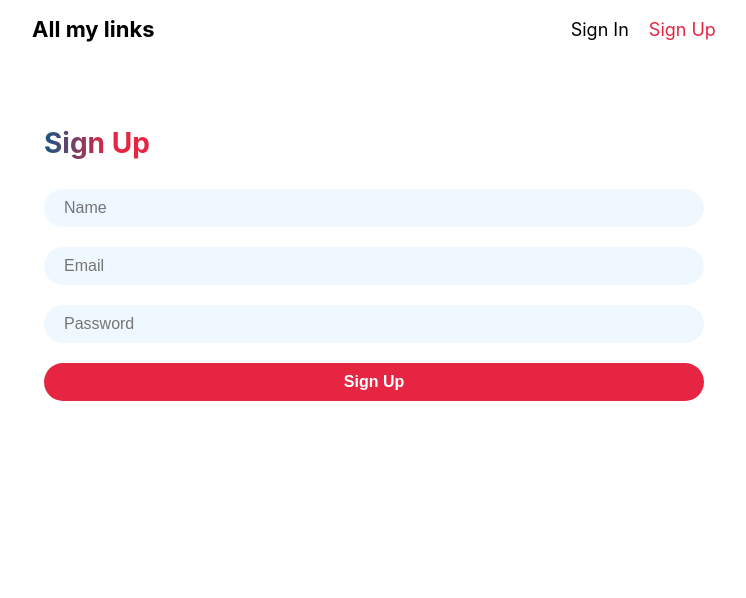
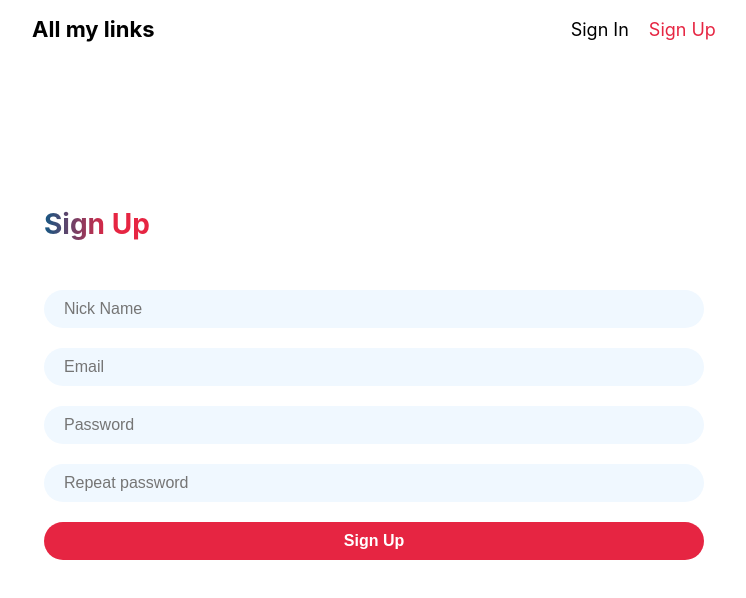
Before and after one commit to Oliver-G-R/all-my-links-front, a Vue app: page /signUp in a window 1280 px wide. Shown: the top 598 px of the page, without its empty margins (266-1012 px from the left). Built offline with nearby package versions, Linux system fonts and the light colour scheme.

Commit message:
add: validation

```diff
--- a/package.json
+++ b/package.json
@@ -8,6 +8,8 @@
     "preview": "vite preview"
   },
   "dependencies": {
+    "@vuelidate/core": "^2.0.0-alpha.41",
+    "@vuelidate/validators": "^2.0.0-alpha.29",
     "axios": "^0.27.2",
     "vue": "^3.2.25",
     "vue-router": "4"
--- a/src/components/FormAuth.vue
+++ b/src/components/FormAuth.vue
@@ -1,7 +1,9 @@
 <script  lang="ts" setup>
     import { reactive, ref } from 'vue'
+    import { useValidateAuthForm } from '../composables/useValidateAuthForm'
     import Alert from './Alert.vue'
     import authServices from '../services/Auth'
+    import { IinputData } from '../models/FormAuth/index'
 
     interface Props{
         typeForm: 'sign-in' | 'sign-up'
@@ -11,12 +13,15 @@
 
     const error = ref('')
 
-    const inputData = reactive({
+    const inputData = reactive<IinputData>({
         email: '',
         password: '',
         nickName: '',
-        nickNameOrEmail: ''
+        nickNameOrEmail: '',
+        repeatPassword: ''
     })
+
+    const { v$, state } = useValidateAuthForm(inputData)
 
     const setErrors = (err: Array<string> | string) => {
         error.value = typeof err === 'string'
@@ -24,7 +29,24 @@
             : err[0]
     }
 
+    const checkAllErros = ():boolean => {
+        if (props.typeForm === 'sign-up') {
+            if (v$.value.nickName.$error || v$.value.password.$error || v$.value.email.$error || v$.value.repeatPassword.$error) {
+                return false
+            }
+            return true
+        } else {
+            if (!v$.value.nickNameOrEmail.$error || !v$.value.password.$error) {
+                return true
+            }
+            return false
+        }
+    }
+
     const handleSubmit = async () => {
+        v$.value.$validate()
+        const validErrors = checkAllErros()
+        if (validErrors) {
             if (props.typeForm === 'sign-up') {
                 const response = await authServices.signUp(inputData)
                 if (response.token) {
@@ -35,6 +57,7 @@
                 if (response.token) {
                     // TODO: SET TOKEN
                 } else setErrors(response.message)
+            }
         }
     }
 
@@ -49,26 +72,71 @@
         <input
             v-if="props.typeForm === 'sign-in'"
             class="form-auth__input"
-            v-model="inputData.nickNameOrEmail"
+            :class="{'error': v$.nickNameOrEmail.$error}"
+            v-model="state.nickNameOrEmail"
             placeholder="Nick Name or email"
             type="text">
+
+        <span
+            class="alert-filed"
+            v-if="v$.nickNameOrEmail.$error && props.typeForm === 'sign-in'">
+            {{v$.nickNameOrEmail.$errors[0].$message}}
+        </span>
+
         <input
             v-if="props.typeForm === 'sign-up'"
             class="form-auth__input"
-            v-model="inputData.nickName"
-            placeholder="Name"
+            :class="{'error': v$.nickName.$error}"
+            v-model="state.nickName"
+            placeholder="Nick Name"
             type="text">
+
+        <span
+            class="alert-filed"
+            v-if="v$.nickName.$error && props.typeForm === 'sign-up'">
+            {{v$.nickName.$errors[0].$message}}
+        </span>
+
         <input
             v-if="props.typeForm === 'sign-up'"
             class="form-auth__input"
-            v-model="inputData.email"
+            :class="{'error': v$.email.$error}"
+            v-model="state.email"
             placeholder="Email"
             type="text">
+
+        <span
+            class="alert-filed"
+            v-if="v$.email.$error && props.typeForm === 'sign-up'">
+            {{v$.email.$errors[0].$message}}
+        </span>
+
         <input
             class="form-auth__input"
-            v-model="inputData.password"
+            :class="{'error': v$.password.$error}"
+            v-model="state.password"
             placeholder="Password"
-            type="text">
+            type="password">
+
+        <span
+            class="alert-filed"
+            v-if="v$.password.$error">
+            {{v$.password.$errors[0].$message}}
+        </span>
+
+        <input
+            class="form-auth__input"
+            :class="{'error': v$.repeatPassword.$error}"
+            v-if="props.typeForm === 'sign-up'"
+            v-model="state.repeatPassword"
+            placeholder="Repeat password"
+            type="password">
+
+        <span
+            class="alert-filed"
+            v-if="v$.repeatPassword.$error && props.typeForm === 'sign-up'">
+            {{v$.repeatPassword.$errors[0].$message}}
+        </span>
 
         <button
             class="form-auth__button"
--- /dev/null
+++ b/src/composables/useValidateAuthForm.ts
@@ -0,0 +1,40 @@
+import useValidate from '@vuelidate/core'
+import { required, email, helpers, sameAs, maxLength, minLength } from '@vuelidate/validators'
+import { IinputData } from '../models/FormAuth/index'
+import { computed } from 'vue'
+
+export const useValidateAuthForm = (state: IinputData) => {
+    const nickNameRegex = helpers.regex(/^[a-z0-9_.]+$/)
+
+    const rules = computed(() => ({
+        nickName: {
+            required: helpers.withMessage('This nickName is required', required),
+            nickNameRegex: helpers.withMessage('The nick name must have only lowercase letters and numbers ', nickNameRegex)
+        },
+        nickNameOrEmail: {
+            required: helpers.withMessage('This nickNameOrEmail is required', required),
+            nickNameRegex: helpers.withMessage('The nick name must have only lowercase letters and numbers ', nickNameRegex)
+        },
+        email: {
+            required: helpers.withMessage('This email is required', required),
+            email: helpers.withMessage('This mail is not valid', email)
+
+        },
+        password: {
+            required: helpers.withMessage('This password is required', required),
+            maxLength: helpers.withMessage('The password must be at least 20 characters', maxLength(20)),
+            minLength: helpers.withMessage('The password must be at least 8 characters', minLength(8))
+        },
+        repeatPassword: {
+            required: helpers.withMessage('This repeatPassword is required', required),
+            sameAs: helpers.withMessage('The passwords must be the same', sameAs(state.password))
+        }
+    }))
+
+    const v$ = useValidate(rules, state)
+
+    return {
+        state,
+        v$
+    }
+}
--- a/src/sass/components/_alert.scss
+++ b/src/sass/components/_alert.scss
@@ -29,3 +29,7 @@
     -ms-border-radius: .5rem;
     -o-border-radius: .5rem;
 }
+
+.alert-filed{
+    color: rgb(202, 55, 77);
+}
--- a/src/sass/components/_form-auth.scss
+++ b/src/sass/components/_form-auth.scss
@@ -6,20 +6,26 @@
         border: 0;
         padding: 1rem 2rem;
         outline: none;
+        margin-top: 2rem;
         background-color: aliceblue;
-        margin-bottom: 2rem;
         border-radius: 2rem;
         font-size: 1.6rem;
         -webkit-border-radius: 2rem;
         -moz-border-radius: 2rem;
         -ms-border-radius: 2rem;
         -o-border-radius: 2rem;
-    }
+
+        &.error{
+            border: 2px solid rgb(244, 133, 149);
+            animation: shake 0.82s cubic-bezier(.36,.07,.19,.97) both;
+        }
+}
 
     &__button{
         padding: 1rem;
         cursor: pointer;
         border: none;
+        margin-top: 2rem;
         font-size: 1.6rem;
         font-weight: bold;
         background-color: rgb(230, 37, 66);
@@ -29,5 +35,20 @@
         -moz-border-radius: 2rem;
         -ms-border-radius: 2rem;
         -o-border-radius: 2rem;
+    }
 }
+
+@keyframes shake {
+    10%, 90% {
+        transform: translate3d(-1px, 0, 0);
+    }
+    20%, 80% {
+        transform: translate3d(2px, 0, 0);
+    }
+    30%, 50%, 70% {
+        transform: translate3d(-4px, 0, 0);
+    }
+    40%, 60% {
+        transform: translate3d(4px, 0, 0);
+    }
 }
--- a/src/sass/pages/_auth-pages.scss
+++ b/src/sass/pages/_auth-pages.scss
@@ -1,5 +1,5 @@
 .auth-page{
-    height: 50vh;
+    height: 80vh;
     display: flex;
     justify-content: center;
     align-items: center;
```
Also changed, not shown: src/models/FormAuth/index.ts (added, +7 -0 lines), 1 other file (tests, documents, lock files or other folders). Lines whose indentation alone changed are shown as unchanged.
